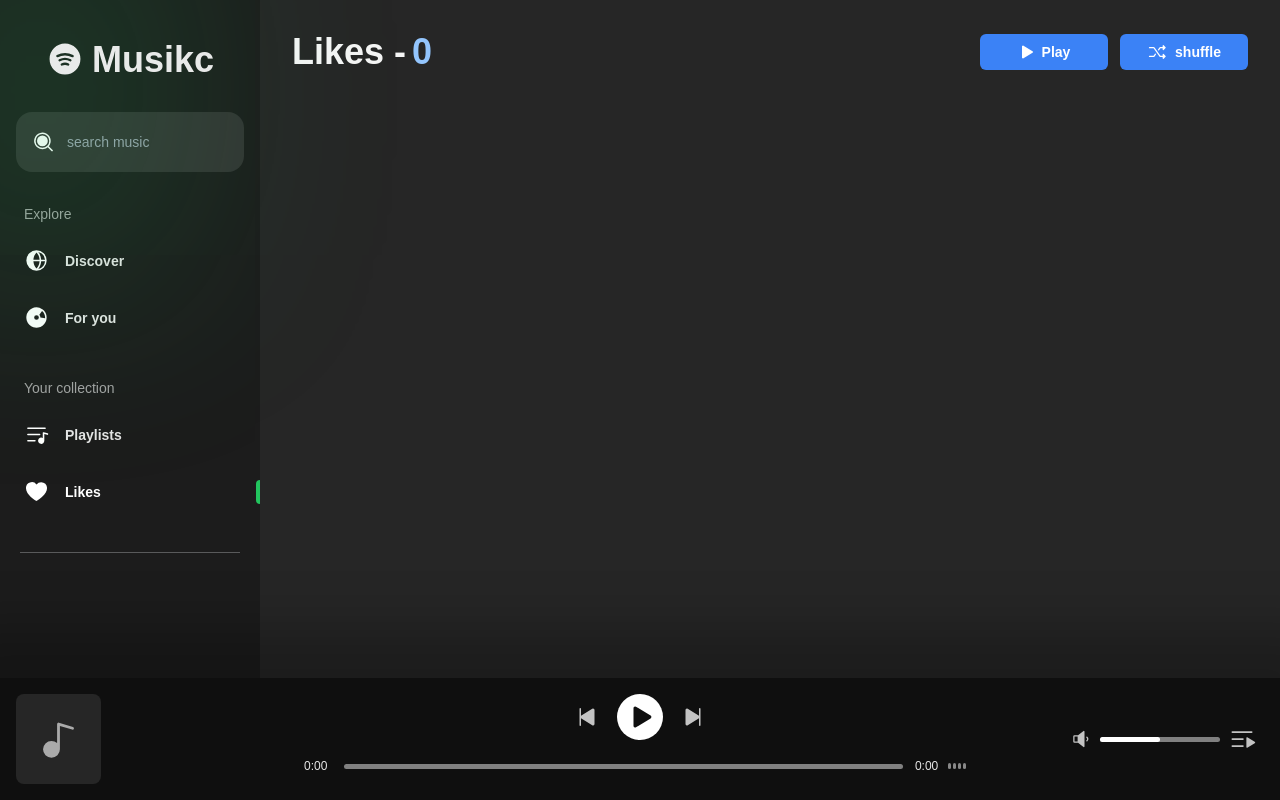
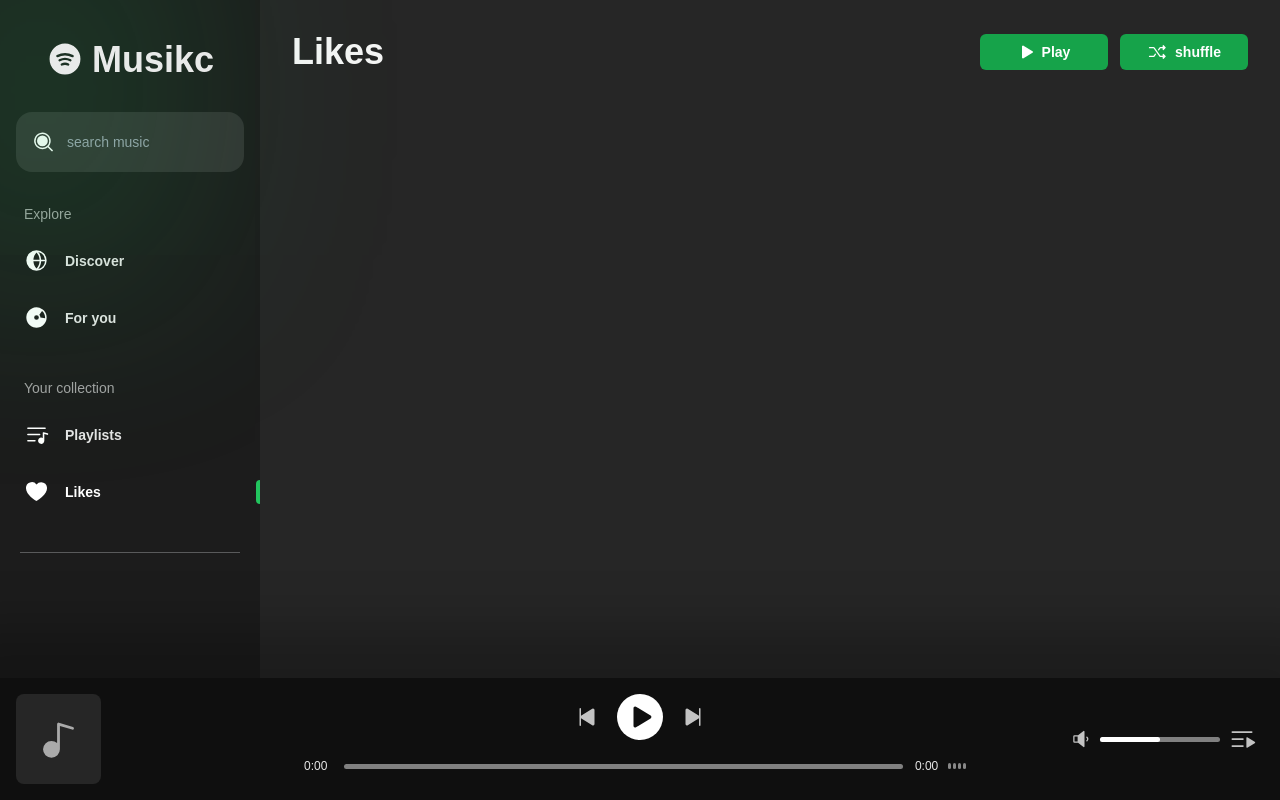
Before and after one commit to edudotdev/music-app, a Next.js app: page /likes in a window 1280 px wide. Built offline with nearby package versions, Linux system fonts and the light colour scheme.

Commit message:
feat: increment cols

```diff
--- a/src/pages/likes.tsx
+++ b/src/pages/likes.tsx
@@ -28,15 +28,14 @@ export default function Likes () {
     <Layout title='Likes'>
       <div className='flex justify-between'>
         <h2 className='text-neutral-100 flex gap-1.5 font-bold text-4xl'>
-          <span>Likes -</span>
-          <span className='text-blue-300'>{Boolean(favorites)? favorites.length : 0}</span>
+          <span>Likes</span>
         </h2>
         <div className='flex items-center gap-3'>
-          <BtnPlay songs={favorites} className='flex items-center justify-center gap-2 bg-blue-500 py-2 w-32 text-white text-sm font-semibold rounded-md' />
-          <BtnShuffle songs={favoritesToShuffle} className='flex items-center justify-center gap-2 bg-blue-500 py-2 w-32 text-white text-sm font-semibold rounded-md' />
+          <BtnPlay songs={favorites} className='flex items-center justify-center gap-2 bg-green-600 py-2 w-32 text-white text-sm font-semibold rounded-md' />
+          <BtnShuffle songs={favoritesToShuffle} className='flex items-center justify-center gap-2 bg-green-600 py-2 w-32 text-white text-sm font-semibold rounded-md' />
         </div>
       </div>
-      <div className='grid gap-10 md:grid-cols-2 xl:grid-cols-3 2xl:grid-cols-4'>
+      <div className='grid gap-3 md:gap-7 sm:grid-cols-2 md:grid-cols-3 xl:grid-cols-4 2xl:grid-cols-5'>
         {favorites?.map((song: TRACK) => ((
           <CardSong key={song.id} song={song} />
         )))}
```
